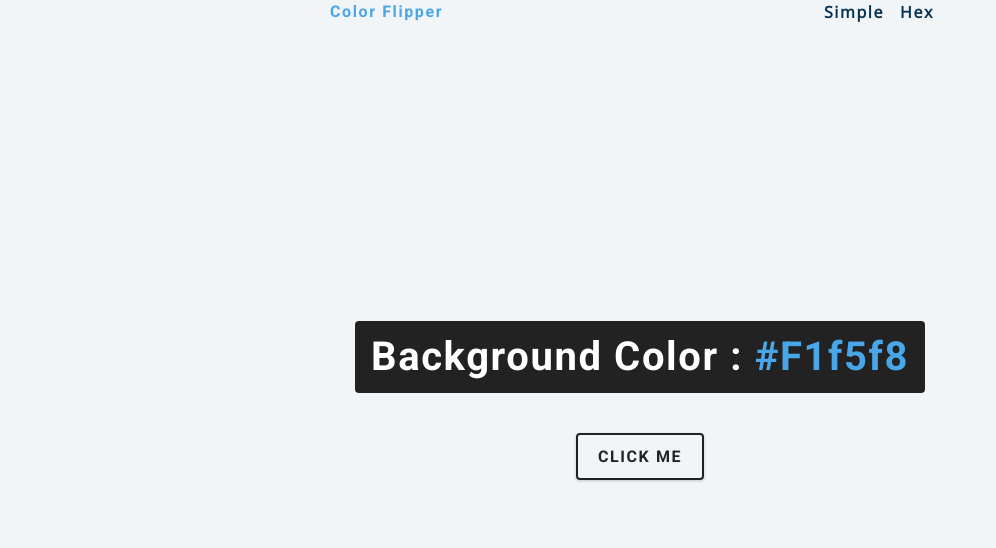
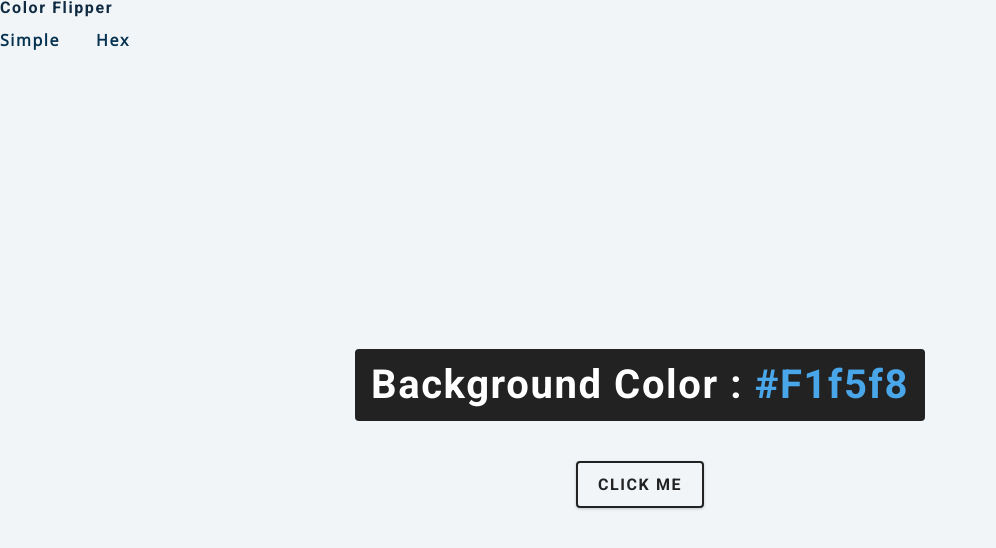
Before and after one commit to DanieleErcoli243/color-flipper, a plain HTML site: page hex.html in a window 1280 px wide. Shown: the whole page, without its empty margins (0-996 px from the left). Drawn offline with nearby package versions, Linux system fonts and the light colour scheme.

Commit message:
stylized ul

```diff
--- a/styles.css
+++ b/styles.css
@@ -191,25 +191,15 @@ nav {
   align-items: center;
   justify-content: space-between;
   gap: 30px;
+
+  ul {
+    display: flex;
+    gap: 20px;
+  }
 }
 
-.nav-center {
-  width: 90vw;
-  max-width: var(--fixed-width);
-  margin: 0 auto;
-  display: flex;
-  align-items: center;
-  justify-content: space-between;
-}
 
-.nav-center h4 {
-  margin-bottom: 0;
-  color: var(--clr-primary-5);
-}
 
-.nav-links {
-  display: flex;
-}
 
 nav a {
   text-transform: capitalize;
```
